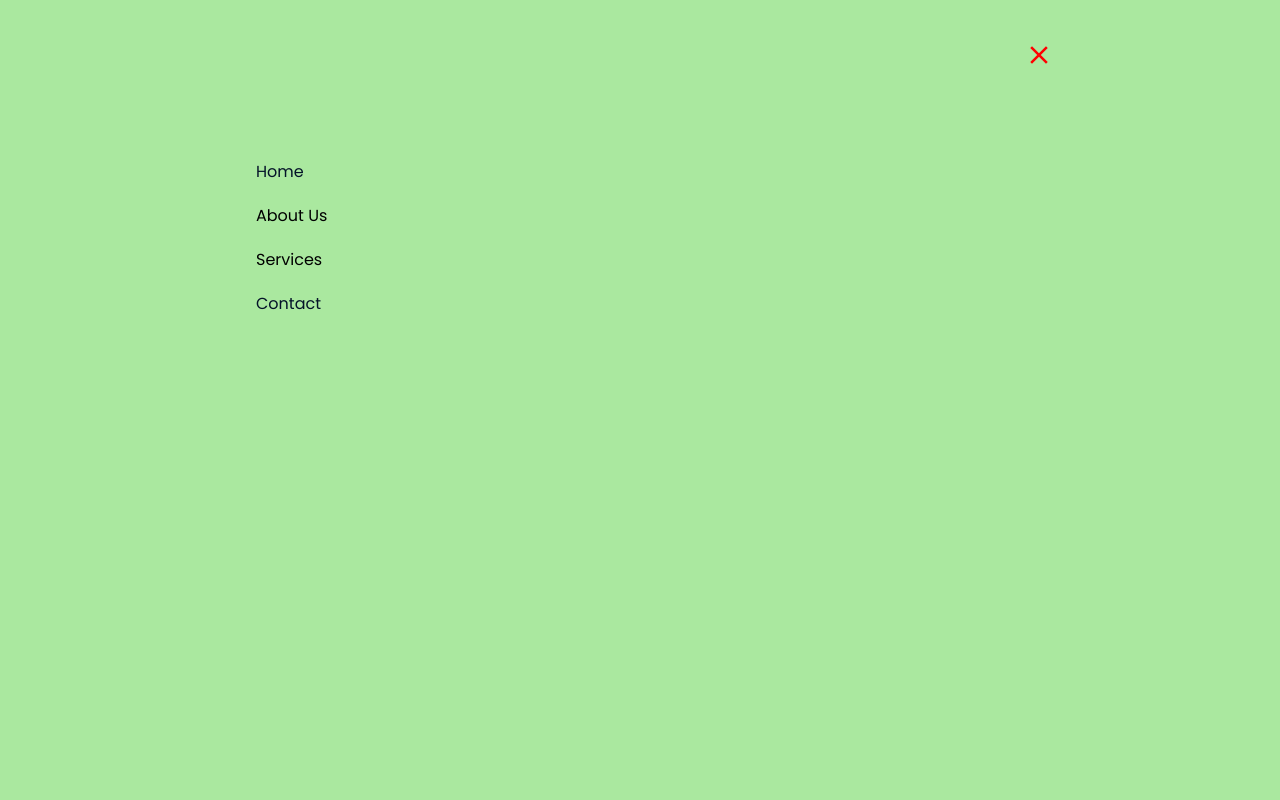
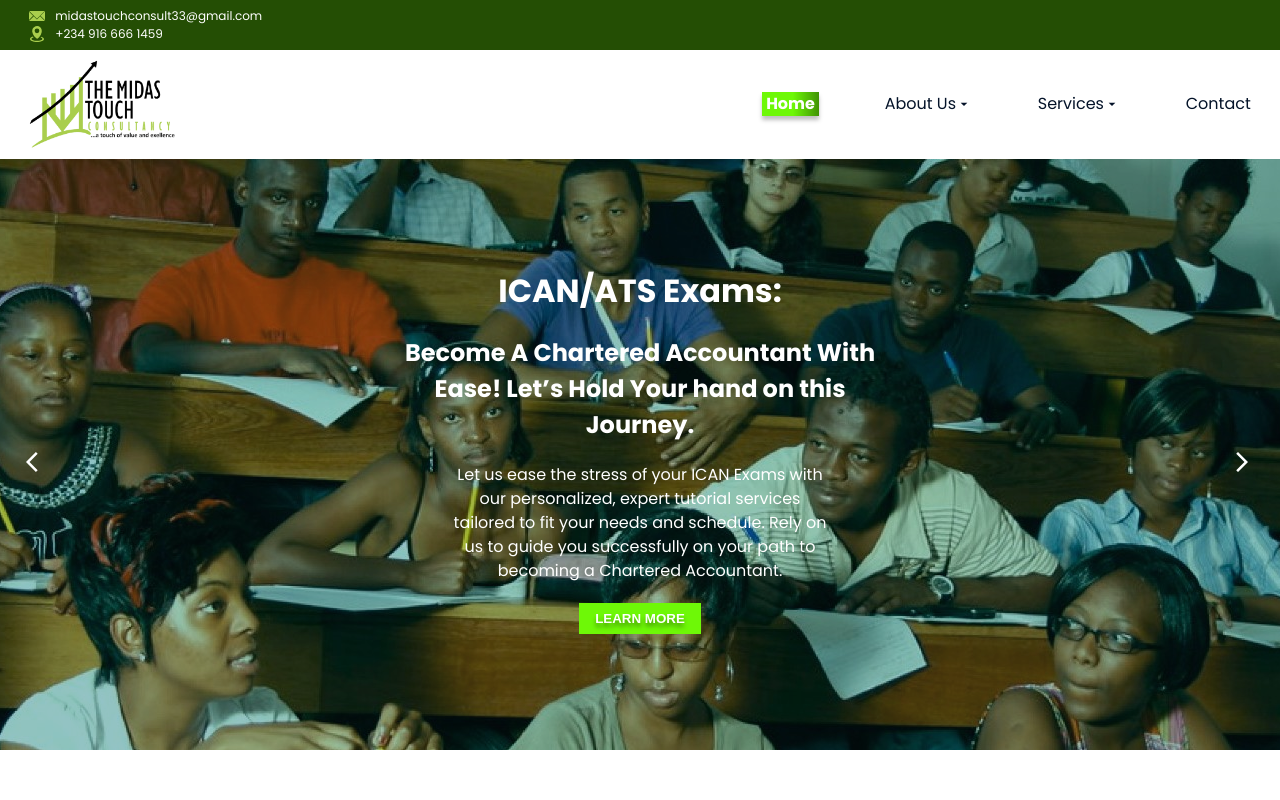
Before and after one commit to emmanuel4365/midas-touch, a React (Vite) app in the folder client/: page / in a window 1280 px wide. Shown: the top 800 px of the page. Built offline with nearby package versions, Linux system fonts and the light colour scheme.

Commit message:
added close class to sidebar on initial rendering

```diff
--- a/client/src/components/Sidebar.jsx
+++ b/client/src/components/Sidebar.jsx
@@ -31,7 +31,7 @@ function Sidebar() {
   }
 
   return (
-    <div className="sidebar" id="sidebar">
+    <div className="sidebar close" id="sidebar">
       <MdClose className="close-btn" onClick={handleClick} />
       <div className="links-sidebar">
         <div className="home-sidebar" onClick={handleHomeAndContactClick}>
```
